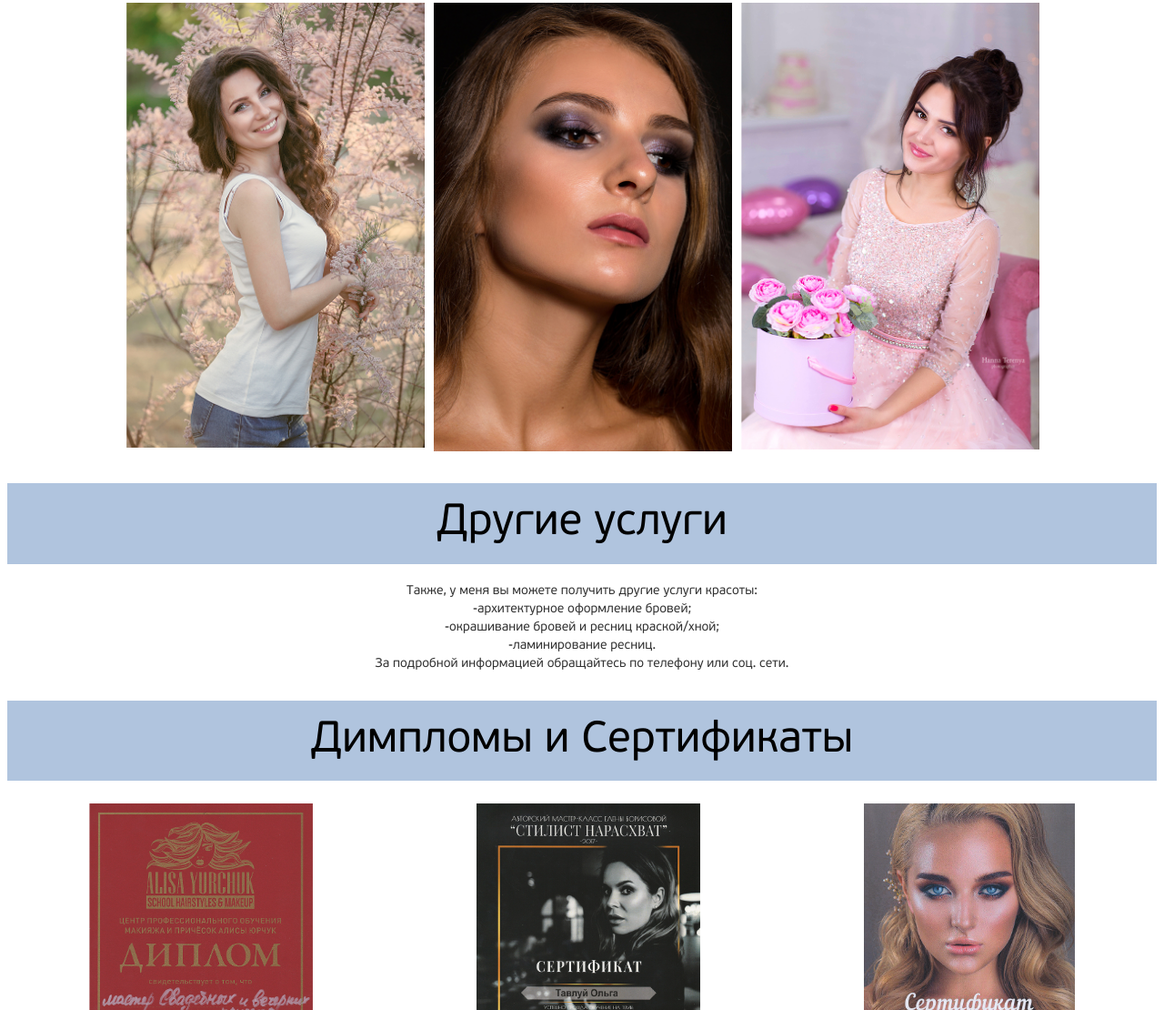
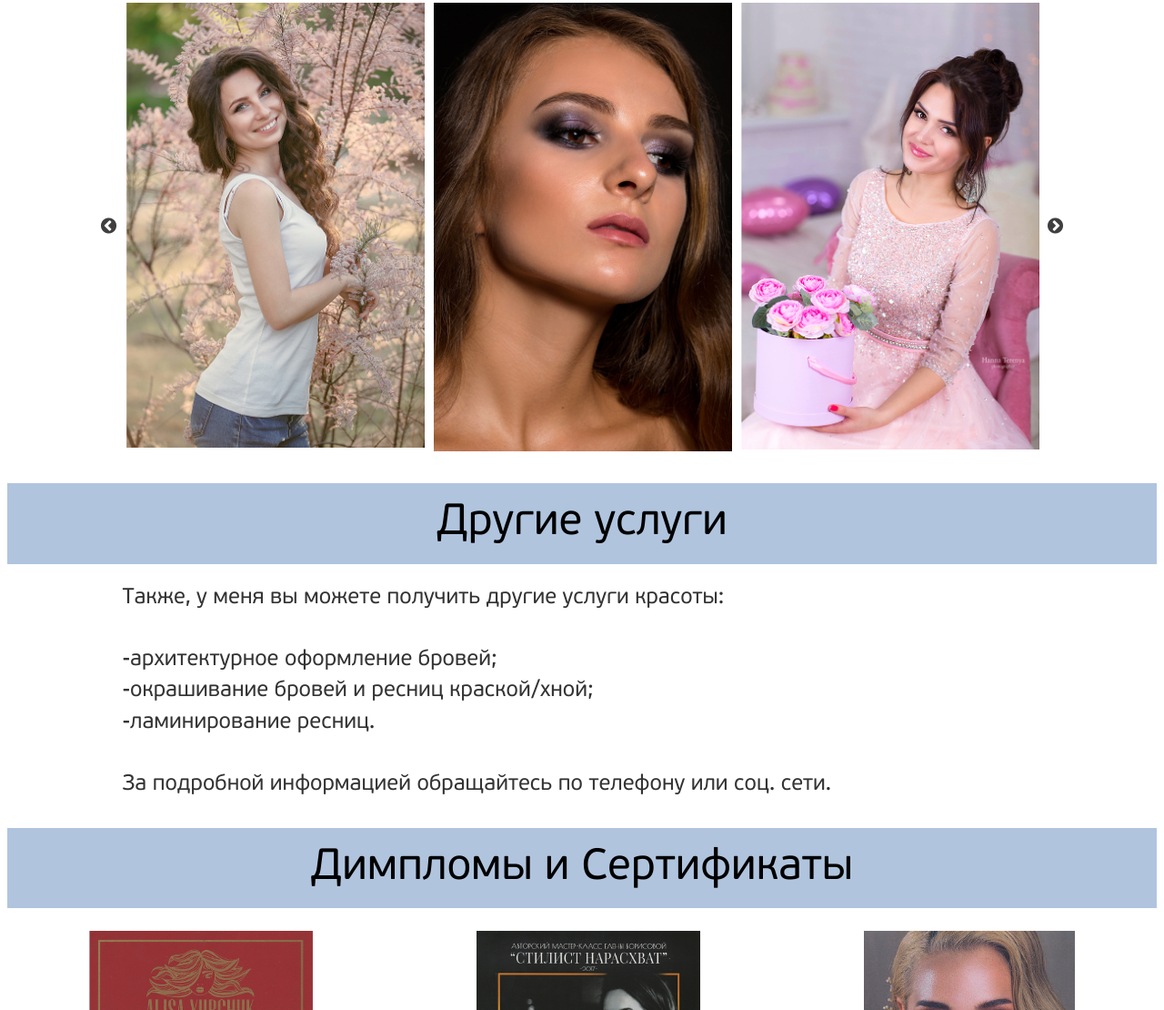
Before and after one commit to KuzminAnton/olgatavluy, a plain HTML site: page index.html in a window 1280 px wide. Shown: the part 1565-2675 px from the top of the page at 91% size. Drawn offline with Linux system fonts and the light colour scheme; files whose address does not match are found by name; a web font is replaced by a local one.

Commit message:
new work

```diff
--- a/css/main.css
+++ b/css/main.css
@@ -116,6 +116,13 @@ p{
     margin: auto;
     /* overflow: hidden; */
 }
+
+.container-left{
+    width: 80%;
+    margin: auto;
+    text-align-last: left;
+    /* overflow: hidden; */
+}
 .container-diploma{
     width: 80%;
     margin: auto;
@@ -148,6 +155,7 @@ p{
     padding-bottom: 30px;
 }
 #else{
+    font-size: 24px;
     text-align: center;
     border-color:LightCyan;
     padding-bottom: 30px;
--- a/index.html
+++ b/index.html
@@ -88,11 +88,11 @@
         <section id="else">
                 <div>
                     <p class="title-my-bride" id="porfolio">Другие услуги</p>
-                    <p class="container">Также, у меня вы можете получить другие услуги красоты:</p>
-                    <p class="container">-архитектурное оформление бровей;</p>
-                    <p class="container">-окрашивание бровей и ресниц краской/хной;</p>
-                    <p class="container">-ламинирование ресниц.</p>
-                    <p class="container">За подробной информацией  обращайтесь по телефону или соц. сети.</p>
+                    <p class="container-left">Также, у меня вы можете получить другие услуги красоты:</p>
+                    <p class="container-left"><br>-архитектурное оформление бровей;</p>
+                    <p class="container-left">-окрашивание бровей и ресниц краской/хной;</p>
+                    <p class="container-left">-ламинирование ресниц.</p>
+                    <p class="container-left"><br>За подробной информацией  обращайтесь по телефону или соц. сети.</p>
 
 
                     <!-- <div class="autoplay" class="e" id="slider">
--- a/js/common.js
+++ b/js/common.js
@@ -2,8 +2,7 @@ $(document).ready(function(){
   $('.autoplay').slick({
   slidesToShow: 3,
   slidesToScroll: 1,
-  autoplay: false,
-  autoplaySpeed: 2000,
+  autoplaySpeed: 200,
   });
 });
 $(document).ready(function(){
```
Also changed, not shown: slick-1.8.1/slick/slick-theme.css, 2 other files.
